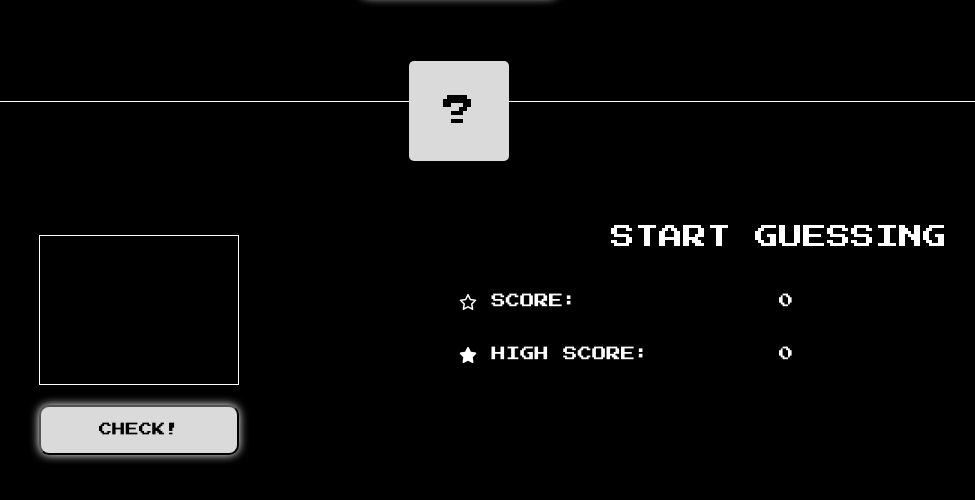
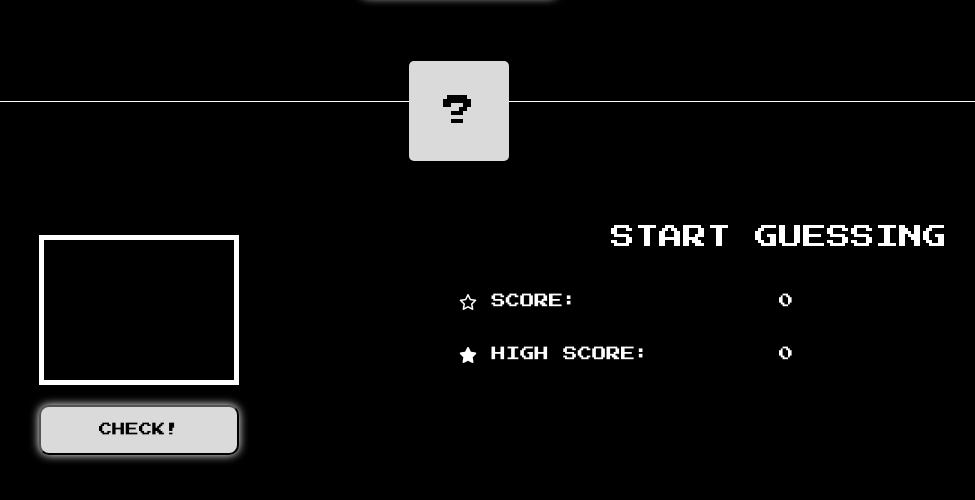
Before and after one commit to alexandermorales-dev/guess-my-number, a plain HTML site: page index.html in a window 1280 px wide. Shown: the part 164-664 px from the top of the page, without its empty margins (181-1156 px from the left). Drawn offline with Linux system fonts and the light colour scheme.

Commit message:
increase border size for input

```diff
--- a/styles.css
+++ b/styles.css
@@ -133,7 +133,7 @@ body {
   height: 100px;
   background-color: transparent;
   color: white;
-  border: 1px solid white;
+  border: 3px solid white;
   outline: none;
   margin: 10px;
   font-size: 2rem;
@@ -184,7 +184,7 @@ body {
     width: 200px;
     height: 150px;
     background-color: transparent;
-    border: 1px solid white;
+    border: 5px solid white;
     outline: none;
     color: white;
     font-size: 3rem;
```
